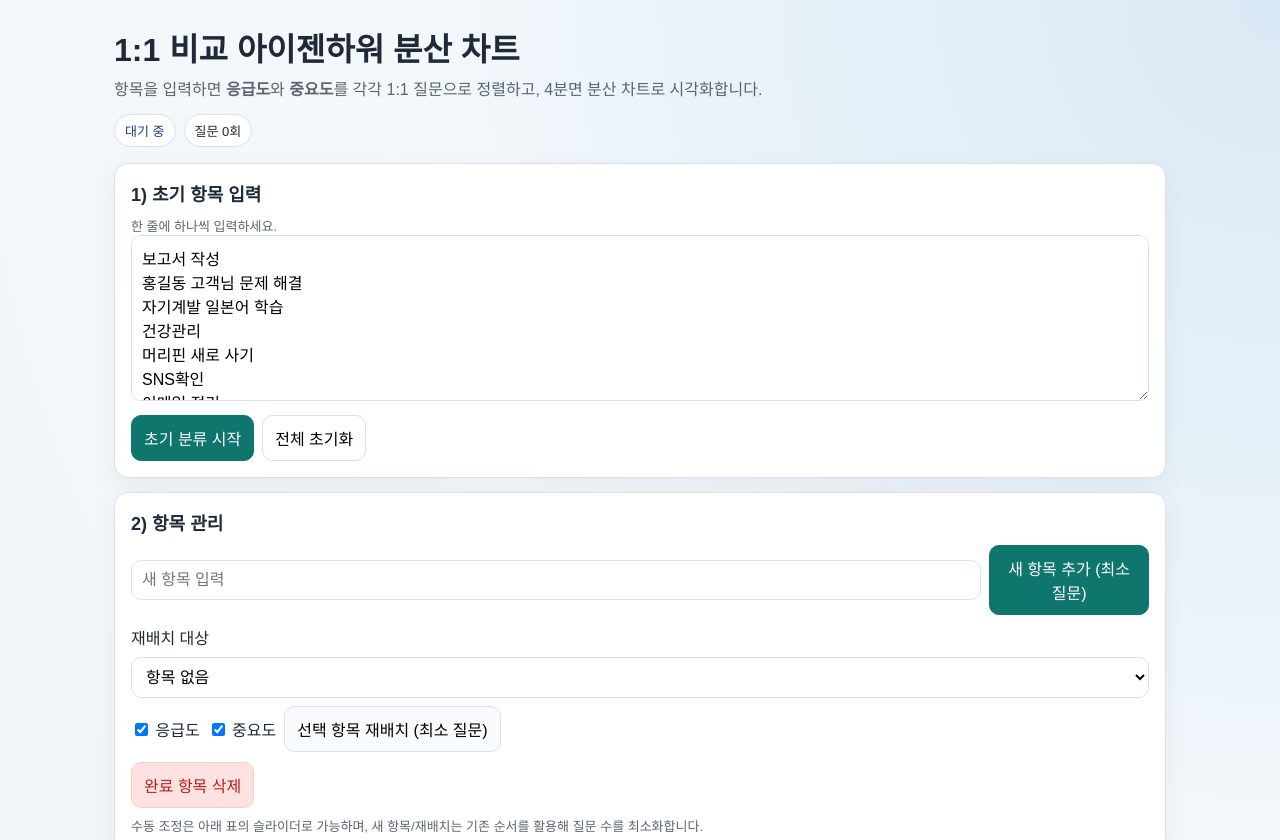
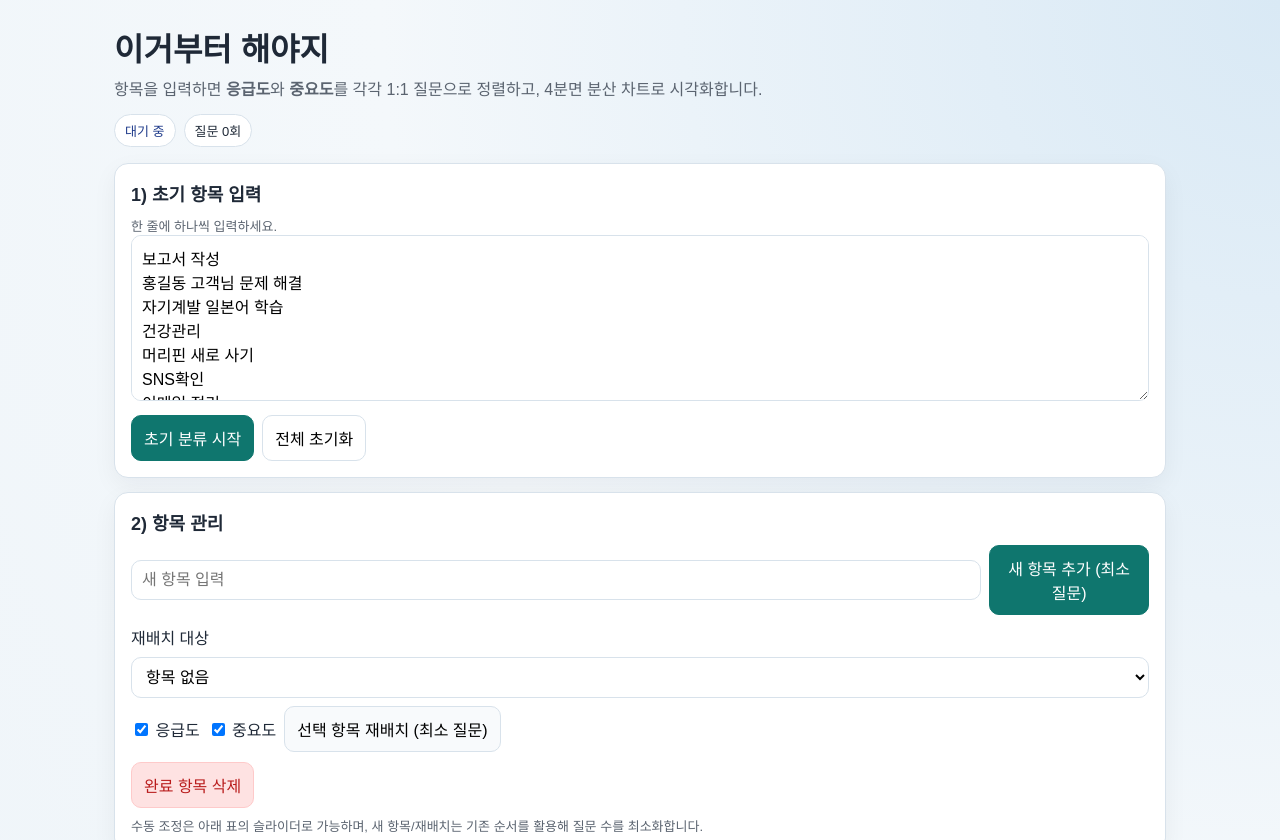
Before and after one commit to tchinso/Favorites, a plain HTML site: page app/GuideForADHD/index.html in a window 1280 px wide. Shown: the top 840 px of the page. Drawn offline with Linux system fonts and the light colour scheme.

Commit message:
Update title and header text in index.html

```diff
--- a/app/GuideForADHD/index.html
+++ b/app/GuideForADHD/index.html
@@ -3,13 +3,13 @@
 <head>
   <meta charset="UTF-8" />
   <meta name="viewport" content="width=device-width, initial-scale=1.0" />
-  <title>아이젠하워 1:1 분산 차트</title>
+  <title>이거부터 해야지</title>
   <link rel="stylesheet" href="style.css" />
 </head>
 <body>
   <main class="app">
     <header class="hero">
-      <h1>1:1 비교 아이젠하워 분산 차트</h1>
+      <h1>이거부터 해야지</h1>
       <p>
         항목을 입력하면 <strong>응급도</strong>와 <strong>중요도</strong>를 각각 1:1 질문으로 정렬하고,
         4분면 분산 차트로 시각화합니다.
```
